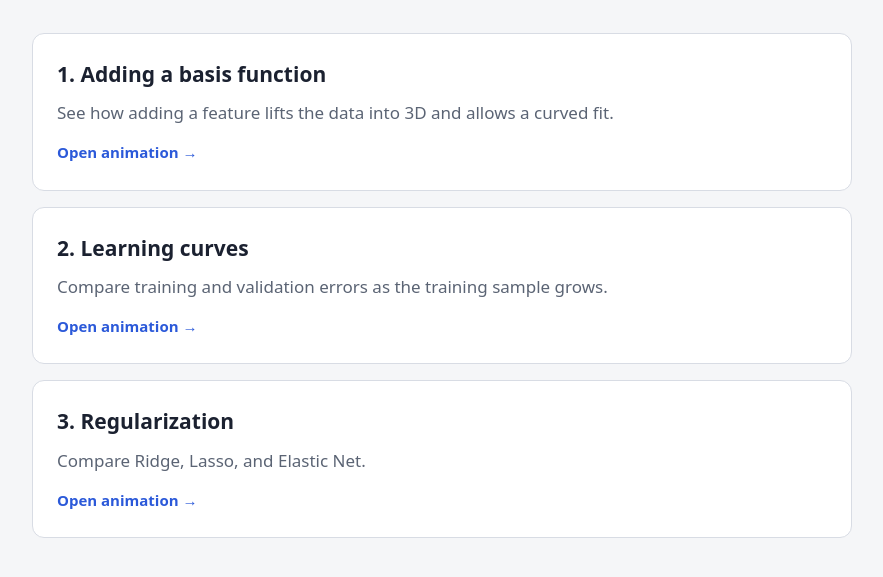
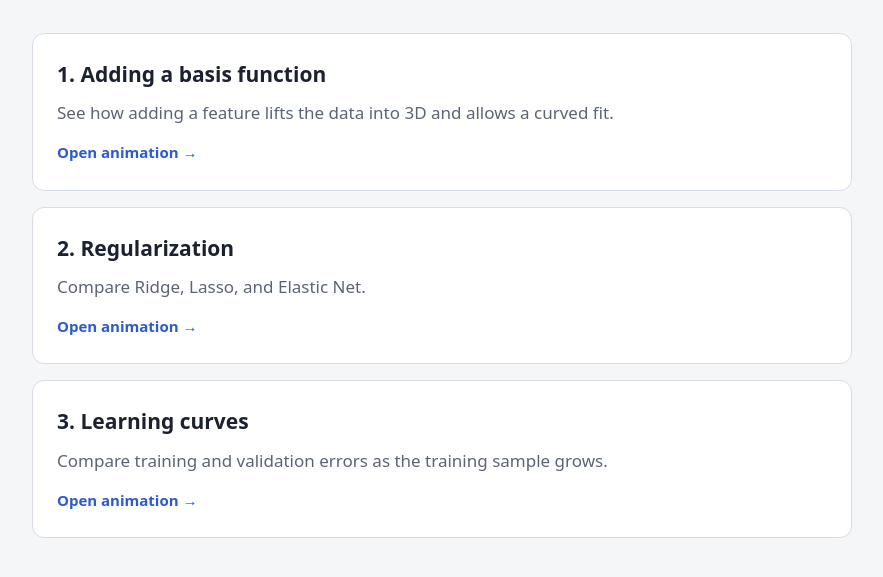
Before and after one commit to NTSER/ml-course, a plain HTML site: page week6/index.html in a window 1280 px wide. Shown: the part 285-862 px from the top of the page, without its empty margins (198-1081 px from the left). Drawn offline with Linux system fonts and the light colour scheme.

Commit message:
Place learning curves third in Week 6

```diff
--- a/week6/index.html
+++ b/week6/index.html
@@ -16,7 +16,7 @@
 <p>These animations illustrate concepts from the lecture. Use them alongside your lecture notes as a visual reminder; they are not intended as standalone lessons.</p>
 <nav class="lessons" aria-label="Animations">
 <a href="lifting_3d_animation.html"><h2>1. Adding a basis function</h2><p>See how adding a feature lifts the data into 3D and allows a curved fit.</p><span class="open">Open animation →</span></a>
-<a href="learning_curves_animation.html"><h2>2. Learning curves</h2><p>Compare training and validation errors as the training sample grows.</p><span class="open">Open animation →</span></a>
-<a href="regularization_animation.html"><h2>3. Regularization</h2><p>Compare Ridge, Lasso, and Elastic Net.</p><span class="open">Open animation →</span></a>
+<a href="regularization_animation.html"><h2>2. Regularization</h2><p>Compare Ridge, Lasso, and Elastic Net.</p><span class="open">Open animation →</span></a>
+<a href="learning_curves_animation.html"><h2>3. Learning curves</h2><p>Compare training and validation errors as the training sample grows.</p><span class="open">Open animation →</span></a>
 </nav>
 </main></body></html>
```
